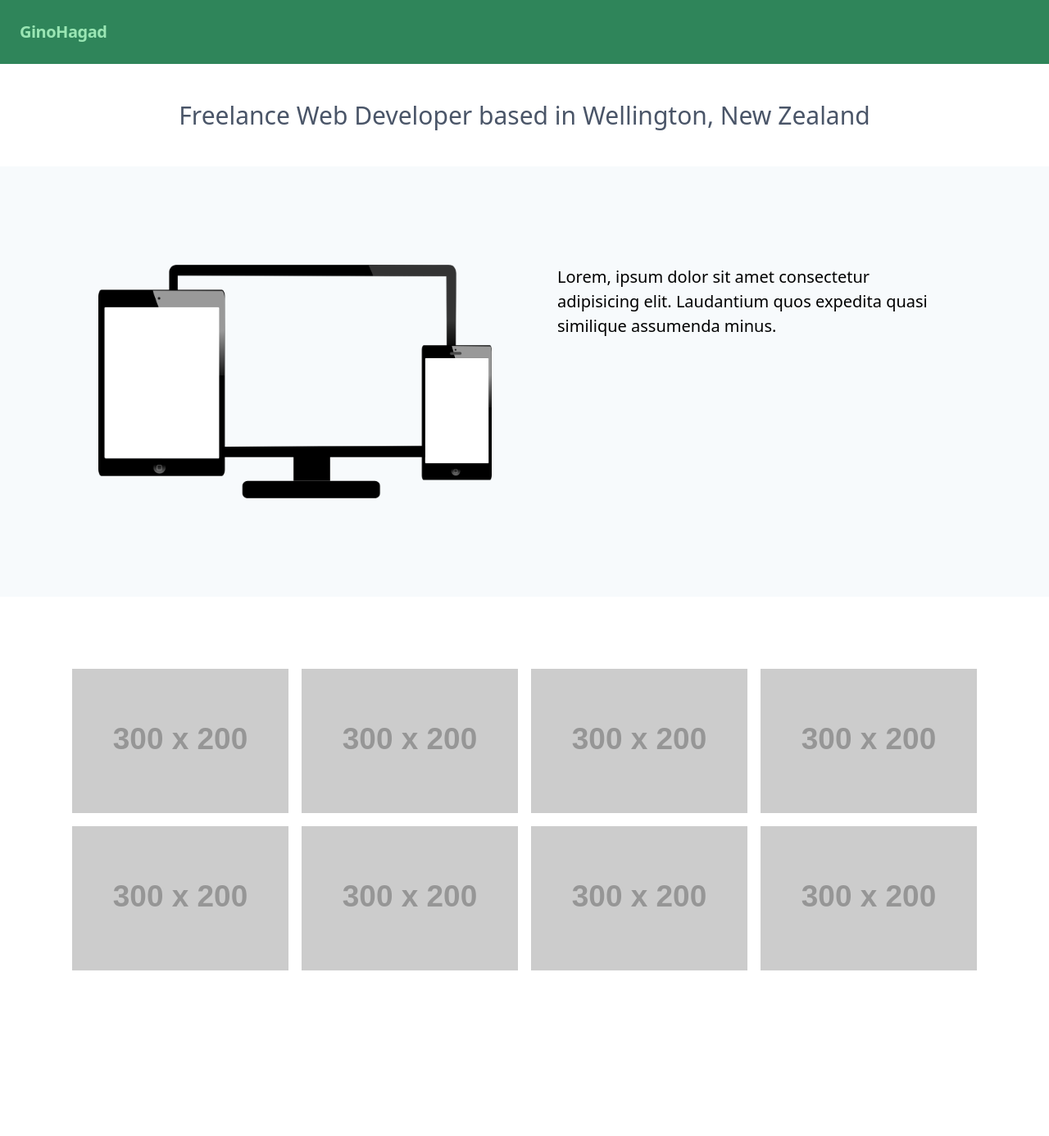
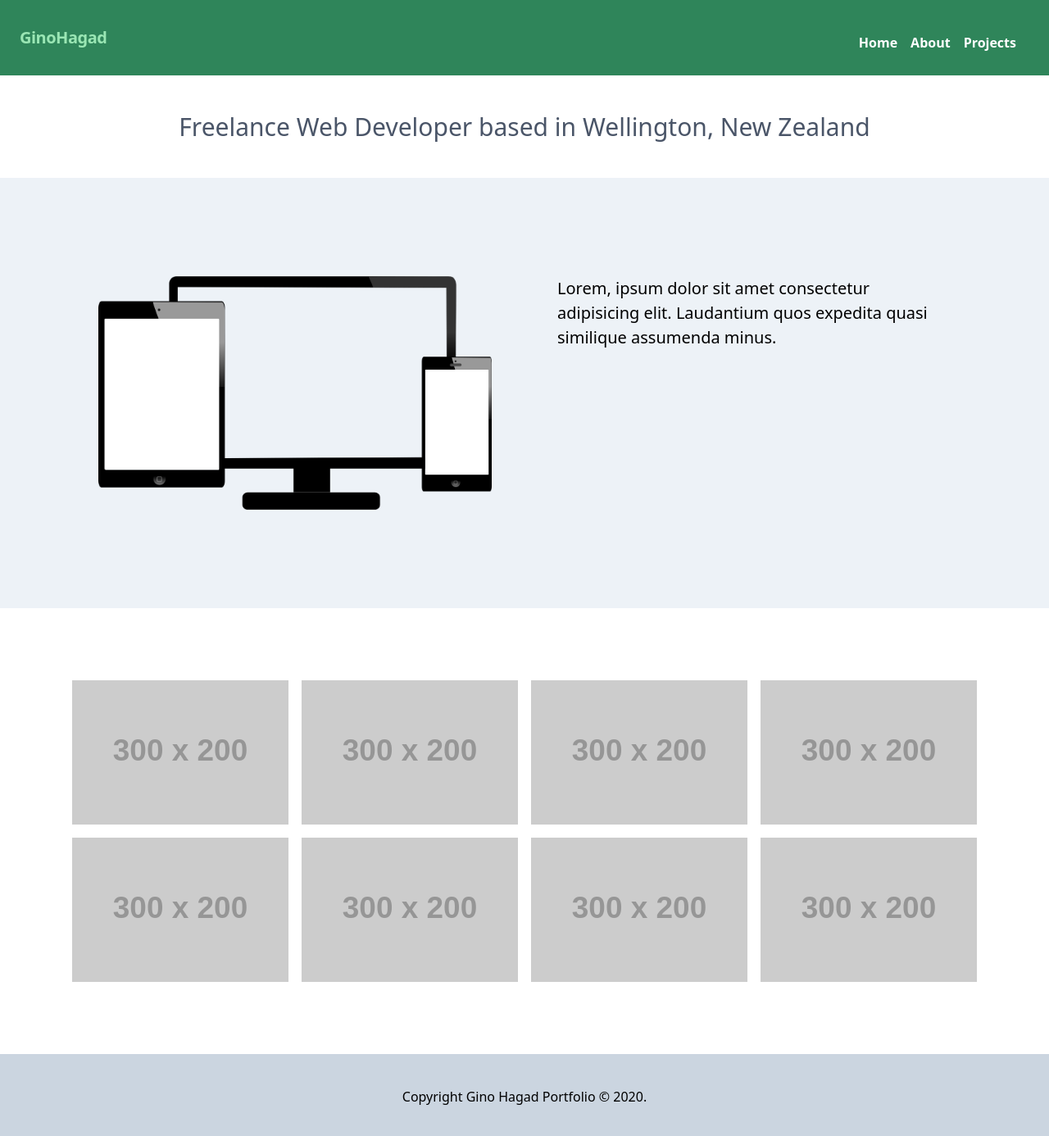
Before and after one commit to ginohagad/dev_portfolio, a React (Create React App) app: page / in a window 1280 px wide. Shown: the top 1386 px of the page at 82% size. Before the commit the page ends 1272 px from the top, so only its background shows below. Built offline with nearby package versions, Linux system fonts and the light colour scheme.

Commit message:
Added basic footer and navlinks.

```diff
--- a/public/index.html
+++ b/public/index.html
@@ -24,7 +24,7 @@
       work correctly both with client-side routing and a non-root public URL.
       Learn how to configure a non-root public URL by running `npm run build`.
     -->
-    <title>React App</title>
+    <title>Gino Hagad Portfolio</title>
   </head>
   <body>
     <noscript>You need to enable JavaScript to run this app.</noscript>
--- a/src/App.js
+++ b/src/App.js
@@ -1,6 +1,8 @@
 import React from 'react';
 import Nav from './components/Nav/Nav';
 import Main from './components/Main/Main';
+
+
 
 const App = () => {
 
--- a/src/components/Main/Hero.js
+++ b/src/components/Main/Hero.js
@@ -3,7 +3,7 @@ import devices from '../../images/devices.png';
 
 export default function Hero() {
   return (
-    <div className="bg-gray-100 flex p-20">
+    <div className="bg-gray-200 flex p-20">
       <img className="flex-1 w-20 p-10" src={devices} alt="Devices" />
       <h2 className="flex-1 text-xl p-10">Lorem, ipsum dolor sit amet consectetur adipisicing elit. Laudantium quos expedita quasi similique assumenda minus.</h2>
     </div>
--- a/src/components/Main/Main.js
+++ b/src/components/Main/Main.js
@@ -2,6 +2,7 @@ import React from 'react';
 import Intro from './Intro';
 import Hero from './Hero';
 import Projects from './Projects';
+
 
 
 const Main = (props) => {
@@ -11,6 +12,9 @@ const Main = (props) => {
 			<Intro />
 			<Hero />
 			<Projects />
+			<div className="py-10 bg-gray-400">
+				<div className="text-center">Copyright Gino Hagad Portfolio &copy; 2020.</div>
+			</div>
 		</>
 	);
 }
--- a/src/components/Nav/Nav.js
+++ b/src/components/Nav/Nav.js
@@ -3,9 +3,10 @@ import React from 'react';
 
 const Nav = (props) => {
 
+
 	return (
-		<nav className="flex items-center justify-between flex-wrap bg-green-700 p-6">
-			<div className="container mx-auto flex items-center flex-shrink-0 text-green-300">
+		<nav className="flex bg-green-700 p-6">
+			<div className="container mx-auto flex items-center text-green-300">
 				<span className="font-semibold text-xl tracking-tight">GinoHagad</span>
 			</div>
 			<div className="block lg:hidden">
@@ -13,6 +14,11 @@ const Nav = (props) => {
 					<svg className="fill-current h-3 w-3" viewBox="0 0 20 20" xmlns="http://www.w3.org/2000/svg"><title>Menu</title><path d="M0 3h20v2H0V3zm0 6h20v2H0V9zm0 6h20v2H0v-2z"/></svg>
 				</button>
 			</div>
+			<div className="flex px-2 pt-2">
+				<a href="#" class="mt-1 block px-2 py-1 text-white font-semibold rounded hover:bg-gray-800">Home</a>
+				<a href="#" class="mt-1 block px-2 py-1 text-white font-semibold rounded hover:bg-gray-800">About</a>
+				<a href="#" class="mt-1 block px-2 py-1 text-white font-semibold rounded hover:bg-gray-800">Projects</a>
+			</div>
 		</nav>
 	);
 }
```
Also changed, not shown: src/components/Main/Projects.js (line endings or trailing spaces).
